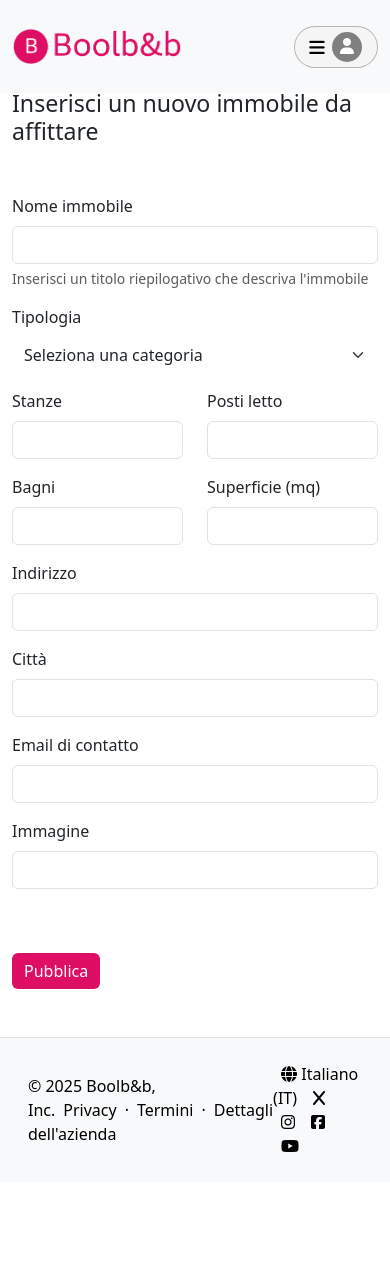
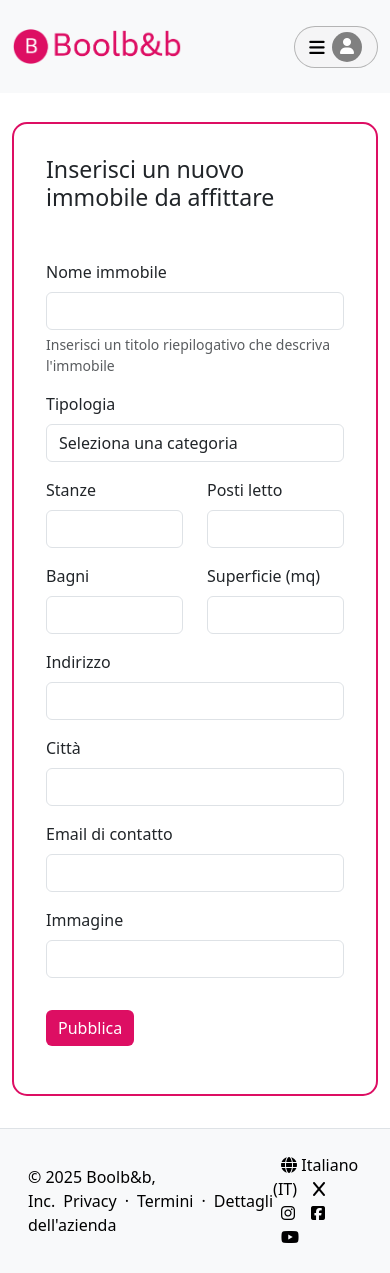
Before and after one commit to BrigitteFlores16/progetto-boolbnb, a React (Vite) app: page /new in a window 390 px wide. Before the commit the page ends 1182 px from the top, so only its background shows below. Built offline with nearby package versions, Linux system fonts and the light colour scheme.

Commit message:
css-form-store-immobile + css-form-recensioni

```diff
--- a/src/Pages/ImmobileShowPage.jsx
+++ b/src/Pages/ImmobileShowPage.jsx
@@ -198,7 +198,7 @@ export default function ImmobileShowPage() {
             : ""}
         </div>
 
-        <div className="formRecensioni">
+        <div className="formStore">
           <h2 className="h3 mb-3">Aggiungi una recensione</h2>
           <form onSubmit={handleReviewSubmit}>
             <div className="mb-3">
--- a/src/Pages/ImmobileStorePage.jsx
+++ b/src/Pages/ImmobileStorePage.jsx
@@ -45,6 +45,7 @@ export default function ImmobileStorePage() {
   return (
     <>
       <div className="container">
+        <div className="formStore">
           <h1 className="h3 mb-5">Inserisci un nuovo immobile da affittare</h1>
 
           <form onSubmit={handleFormSubmit}>
@@ -77,7 +78,7 @@ export default function ImmobileStorePage() {
                     value={formFields.tipologia}
                     onChange={handleFormChange}
                     id="tipologiaSelect"
-                  className="form-select"
+                    className="form-control"
                     aria-label="Default select example"
                     name="tipologia"
                     required
@@ -228,11 +229,13 @@ export default function ImmobileStorePage() {
               </div>
             </div>
 
-          <button type="submit" className="submitNewImmobileButton btn my-5">
+            <button type="submit" className="submitNewImmobileButton btn my-3">
               Pubblica
             </button>
           </form>
         </div>
+
+      </div>
     </>
   );
 }
--- a/src/assets/css/index.css
+++ b/src/assets/css/index.css
@@ -614,8 +614,9 @@ form .submitNewImmobileButton:hover {
 }
 
 
-.formRecensioni {
+.formStore {
   padding: 2rem;
   border-radius: 15px;
   border: 2px solid #dd0e63;
+  margin: 2rem 0;
 }
```
Lines whose indentation alone changed are shown as unchanged.
